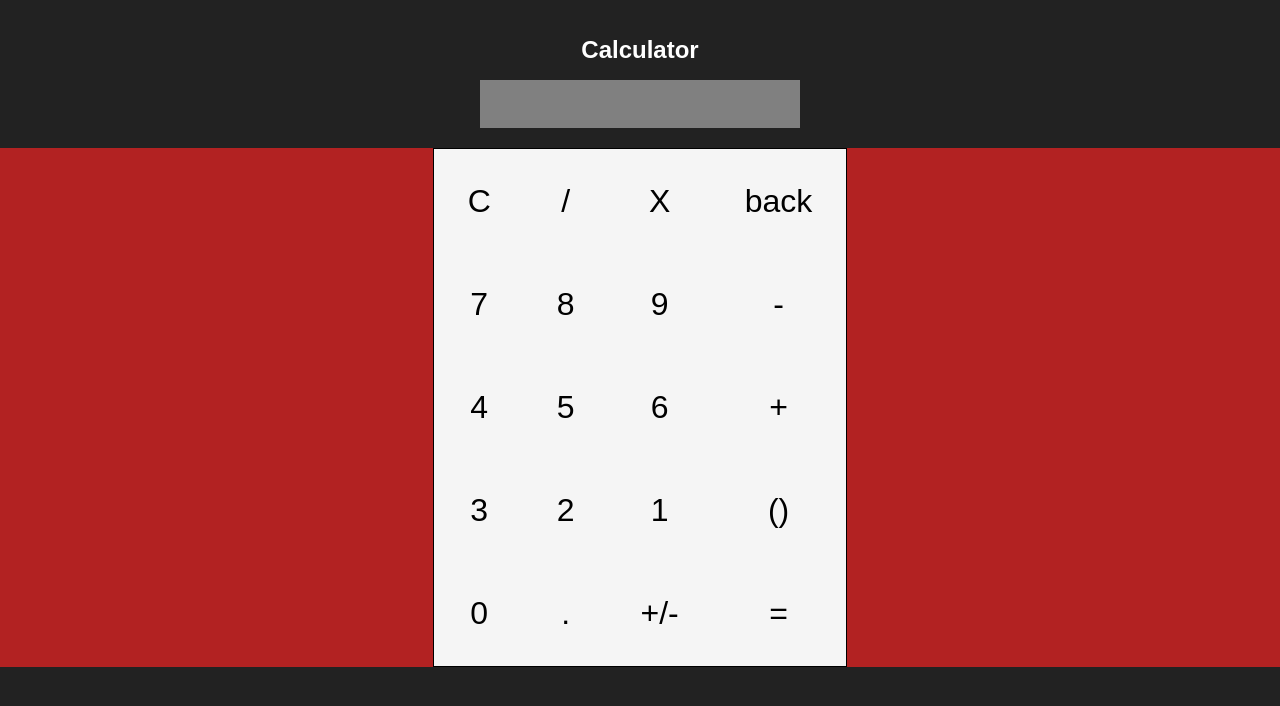
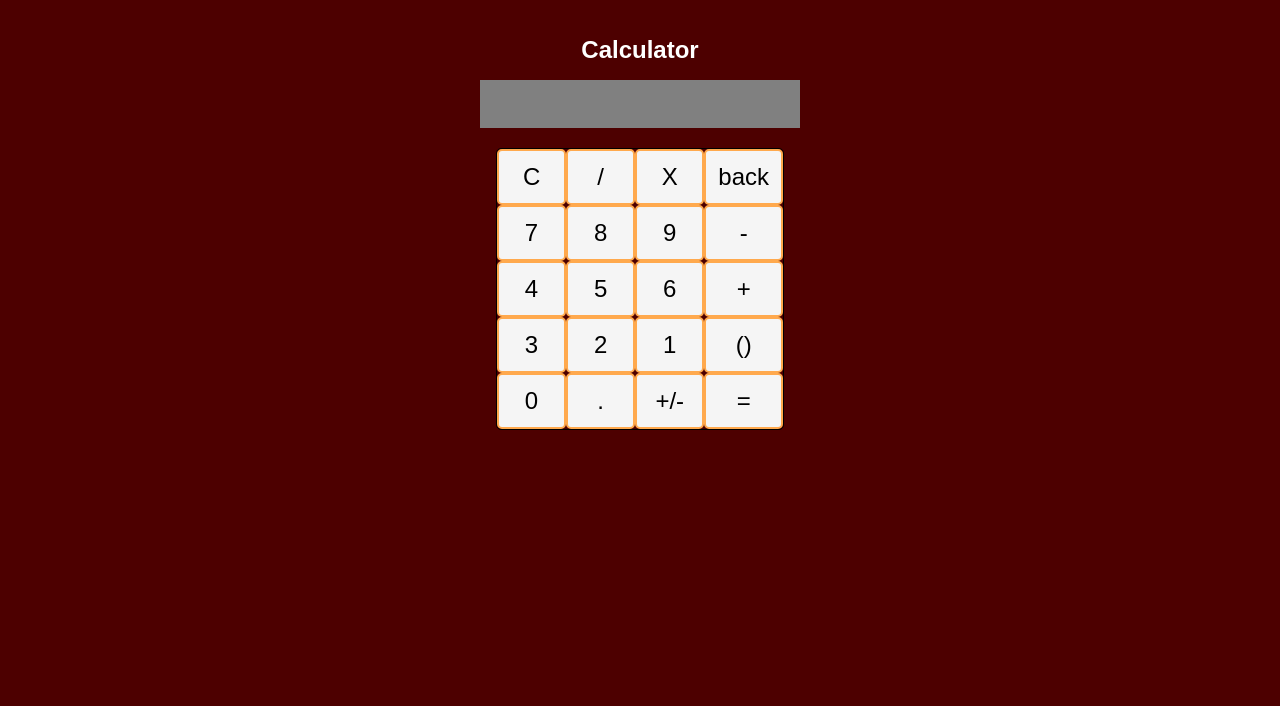
Before and after one commit to smilingkite/calculator, a React (Create React App) app: page / in a window 1280 px wide. Shown: the top 706 px of the page. Built offline with nearby package versions, Linux system fonts and the light colour scheme.

Commit message:
css grid in prep for button component

```diff
--- a/src/App.js
+++ b/src/App.js
@@ -12,38 +12,32 @@ class App extends Component {
           <p className="calculation "></p>
         </header>
         <div className="calculator">
-          <table className="tg">
-            <tr>
-              <td className="button ">C</td>
-              <td className="button ">/</td>
-              <td className="button ">X</td>
-              <td className="button ">back</td>
-            </tr>
-            <tr>
-              <td className="button ">7</td>
-              <td className="button ">8</td>
-              <td className="button ">9</td>
-              <td className="button ">-</td>
-            </tr>
-            <tr>
-              <td className="button ">4</td>
-              <td className="button ">5</td>
-              <td className="button ">6</td>
-              <td className="button ">+</td>
-            </tr>
-            <tr>
-              <td className="button ">3</td>
-              <td className="button ">2</td>
-              <td className="button ">1</td>
-              <td className="button ">()</td>
-            </tr>
-            <tr>
-              <td className="button ">0</td>
-              <td className="button ">.</td>
-              <td className="button ">+/-</td>
-              <td className="button ">=</td>
-            </tr>
-          </table>
+
+              <div className="button ">C</div>
+              <div className="button ">/</div>
+              <div className="button ">X</div>
+              <div className="button ">back</div>
+
+              <div className="button ">7</div>
+              <div className="button ">8</div>
+              <div className="button ">9</div>
+              <div className="button ">-</div>
+
+              <div className="button ">4</div>
+              <div className="button ">5</div>
+              <div className="button ">6</div>
+              <div className="button ">+</div>
+
+              <div className="button ">3</div>
+              <div className="button ">2</div>
+              <div className="button ">1</div>
+              <div className="button ">()</div>
+
+              <div className="button ">0</div>
+              <div className="button ">.</div>
+              <div className="button ">+/-</div>
+              <div className="button ">=</div>
+
         </div>
       </div>
     );
--- a/src/App.scss
+++ b/src/App.scss
@@ -1,11 +1,12 @@
+* {box-sizing: border-box;}
+
 .App, body {
   text-align: center;
-  background-color: #222;
+  background: #4d0000;
 }
 
 
 .App-header {
-  background-color: #222;
   padding: 20px;
   color: white;
 }
@@ -23,17 +24,24 @@
 
 .calculator {
   margin: 0 auto;
-  background: firebrick;
+  width: 12em;
+  display: grid;
+  grid-template-columns: 1fr 1fr 1fr 1fr;
+  border: 1px solid;
+  border-radius: 5px;
+  margin: 0 auto;
+  font-size: 1.5em;
+  .button {
+    padding: 0.5em;
+    background: whitesmoke;
+    cursor: pointer;
+    border: 2px solid #ffa94d;
+    border-radius: 5px;
+    // :hover {
+    //   background: #ffa94d;
+    //   -webkit-box-shadow: inset 0px 0px 41px 9px rgba(231,166,26,0.61);
+    //   -moz-box-shadow: inset 0px 0px 41px 9px rgba(231,166,26,0.61);
+    //   box-shadow: inset 0px 0px 41px 9px rgba(231,166,26,0.61);
+    // }
+  }
 }
-
-.tg {
-  border: 1px solid;
-  margin: 0 auto;
-  background: whitesmoke;
-  font-size: 2em;
-}
-.button {
-  padding: 1em;
-  // background: whitesmoke;
-  cursor: pointer;
-}
```
